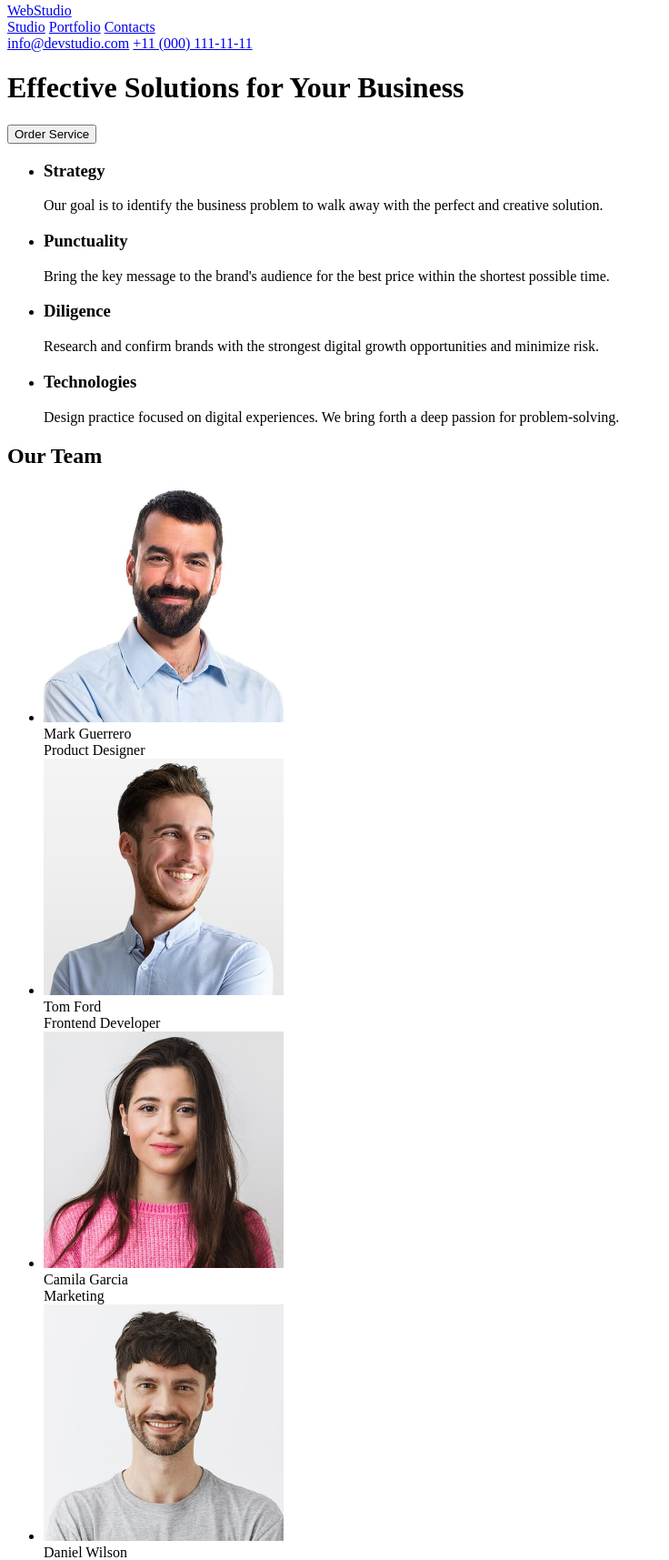
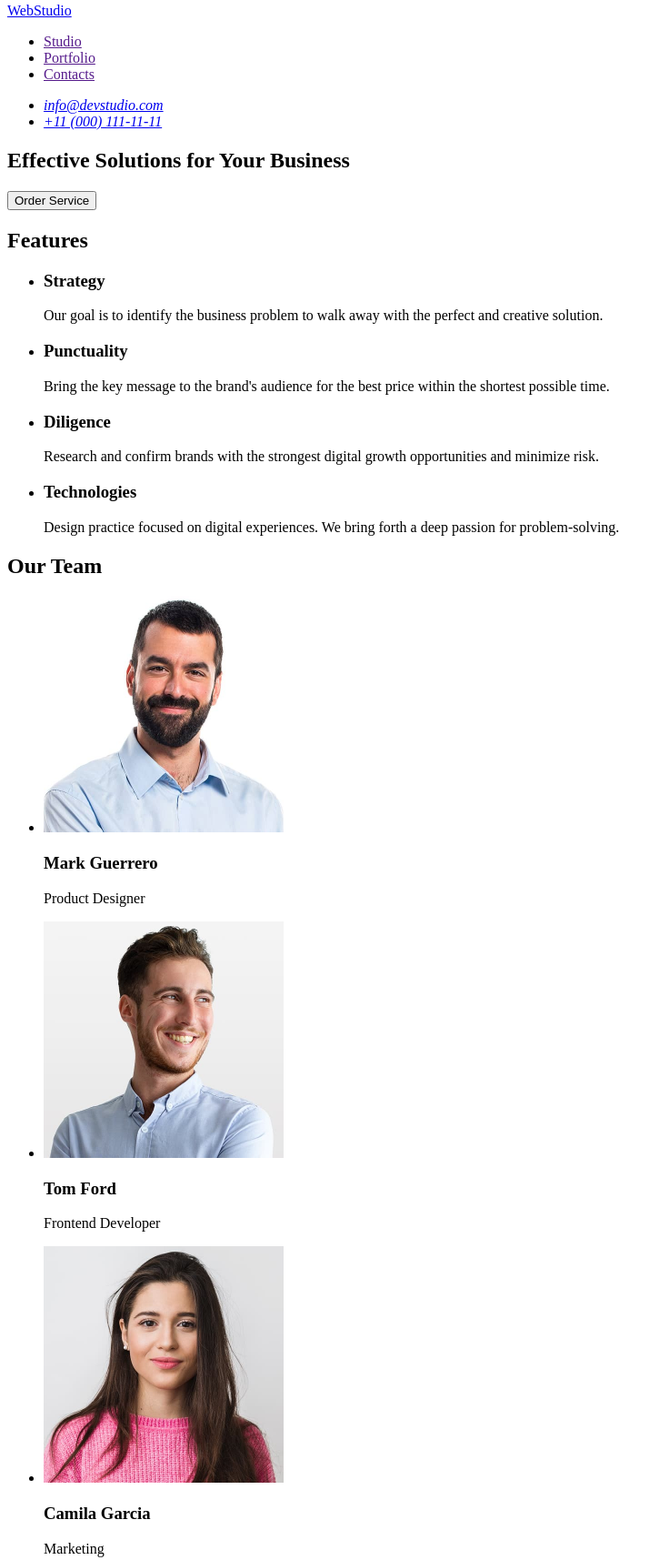
Before and after one commit to Uliana-Oleksiienko/goit-markup-hw-01, a plain HTML site: page index.html in a window 1280 px wide. Shown: the part 5-1720 px from the top of the page at 91% size, without its empty margins (0-736 px from the left). Drawn offline with Linux system fonts and the light colour scheme.

Commit message:
commit message

```diff
--- a/index.html
+++ b/index.html
@@ -7,19 +7,28 @@
   </head>
   <body>
     <header>
-      <a href="index.html">WebStudio</a>
       <nav>
-        <a href="#about">Studio</a>
-        <a href="#portfolio">Portfolio</a>
-        <a href="#contacts">Contacts</a>
+        <a href="./index.html">WebStudio</a>
+        <ul>
+          <li><a href="">Studio</a></li>
+          <li><a href="">Portfolio</a></li>
+          <li><a href="">Contacts</a></li>
+        </ul>
       </nav>
-      <a href="mailto:info@devstudio.com">info@devstudio.com</a>
-      <a href="tel:+11 (000) 111-11-11">+11 (000) 111-11-11</a>
-      <h1>Effective Solutions for Your Business</h1>
-      <button type="button">Order Service</button>
+      <address>
+        <ul>
+          <li><a href="mailto:info@devstudio.com">info@devstudio.com</a></li>
+          <li><a href="tel:+110001111111">+11 (000) 111-11-11</a></li>
+        </ul>
+      </address>
     </header>
     <main>
       <section>
+        <h1>Effective Solutions for Your Business</h1>
+        <button type="button">Order Service</button>
+      </section>
+      <section>
+        <h2>Features</h2>
         <ul>
           <li>
             <h3>Strategy</h3>
@@ -57,44 +66,44 @@
           <li>
             <img
               src="./images/mark.jpg"
-              alt="Mark Guerrero. Product Designer"
+              alt="Mark Guerrero - Product Designer"
               width="264"
-              height="260"
-            /><br />Mark Guerrero<br />
-            Product Designer
+            />
+            <h3>Mark Guerrero</h3>
+            <p>Product Designer</p>
           </li>
           <li>
             <img
               src="./images/tom.jpg"
-              alt="Tom Ford. Frontend Developer"
+              alt="Tom Ford - Frontend Developer"
               width="264"
-              height="260"
-            /><br />Tom Ford<br />
-            Frontend Developer
+            />
+            <h3>Tom Ford</h3>
+            <p>Frontend Developer</p>
           </li>
           <li>
             <img
               src="./images/camila.jpg"
-              alt="Camila Garcia. Marketing"
+              alt="Camila Garcia - Marketing"
               width="264"
-              height="260"
-            /><br />Camila Garcia<br />
-            Marketing
+            />
+            <h3>Camila Garcia</h3>
+            <p>Marketing</p>
           </li>
           <li>
             <img
               src="./images/daniel.jpg"
-              alt="Daniel Wilson. UI Designer"
+              alt="Daniel Wilson - UI Designer"
               width="264"
-              height="260"
-            /><br />Daniel Wilson<br />
-            UI Designer
+            />
+            <h3>Daniel Wilson</h3>
+            <p>UI Designer</p>
           </li>
         </ul>
       </section>
     </main>
     <footer>
-      <a href="index.html">WebStudio</a>
+      <a href="./index.html">WebStudio</a>
       <p>
         Increase the flow of customers and sales for your business with digital
         marketing & growth solutions.
```
